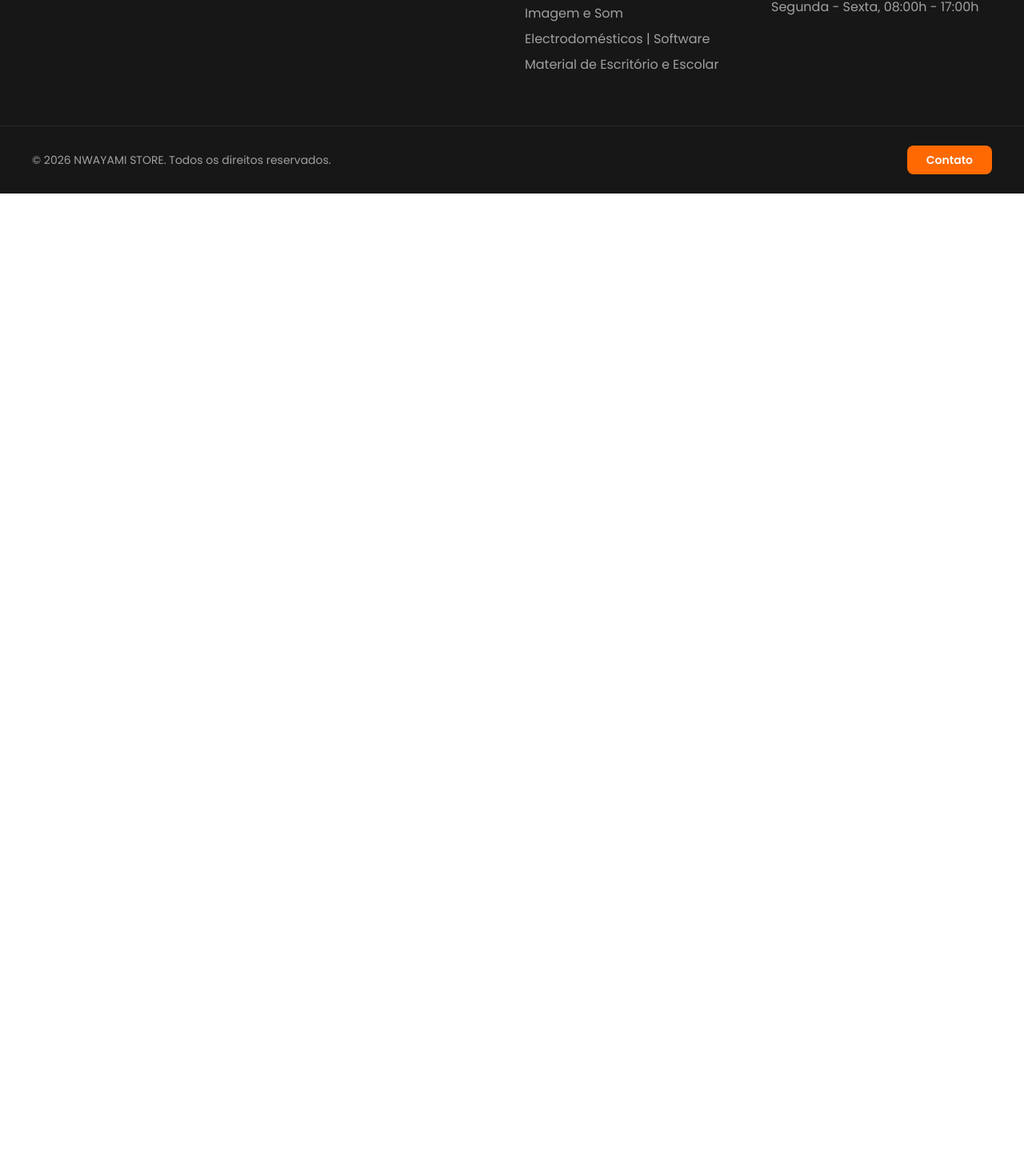
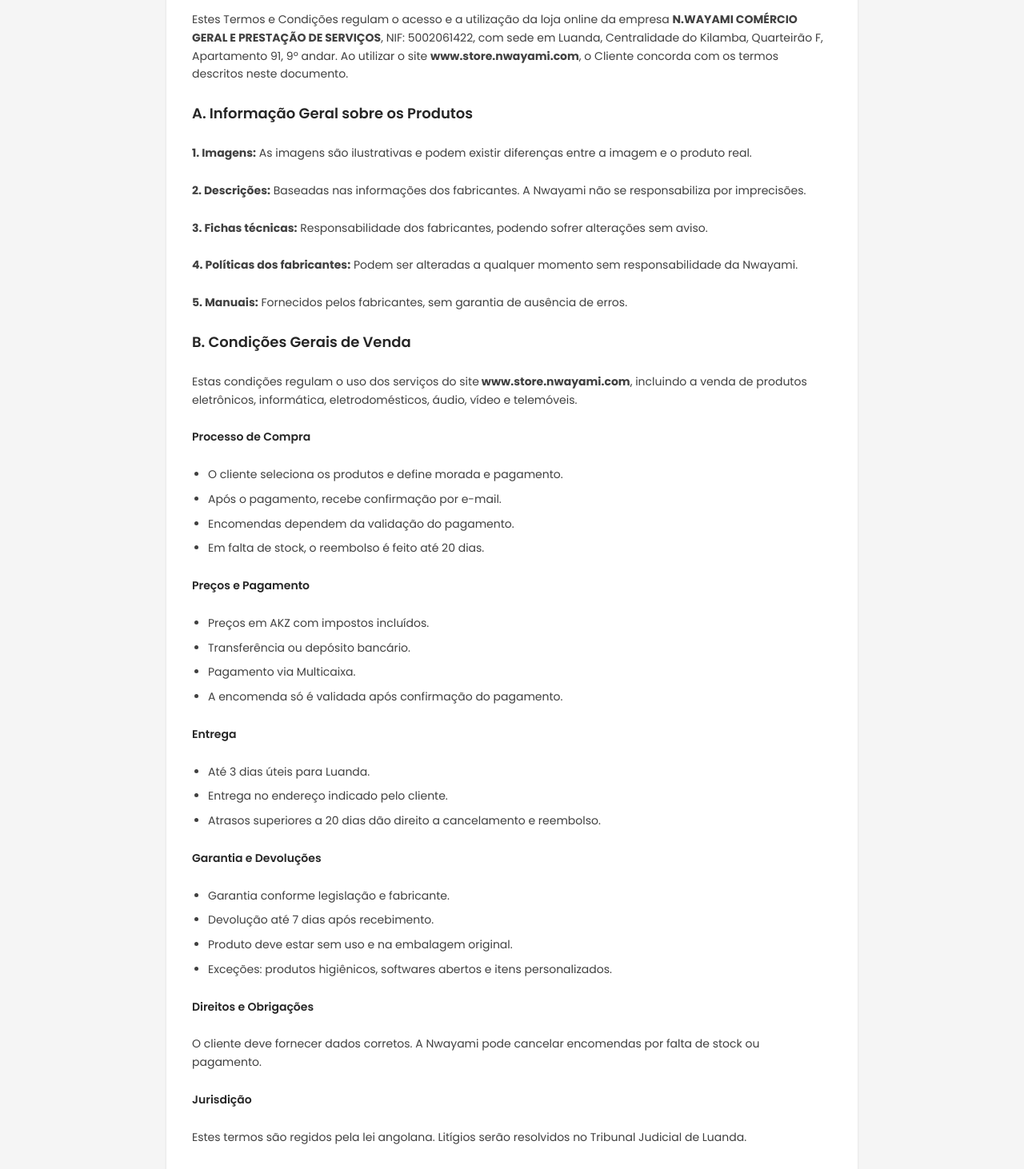
Before and after one commit to nsimba-afonso-nwayami/store-nwayami, a React (Vite) app: page /politica-privacidade in a window 1280 px wide. Shown: the part 279-1741 px from the top of the page at 80% size. Before the commit the page ends 800 px from the top, so only its background shows below. Built offline with nearby package versions, Linux system fonts and the light colour scheme.

Commit message:
Página de política de privacidade feita

```diff
--- a/src/pages/site/PoliticaPrivacidade.jsx
+++ b/src/pages/site/PoliticaPrivacidade.jsx
@@ -4,12 +4,139 @@
 export default function PoliticaPrivacidade() {
   return (
     <>
-      <title>PoliticaPrivacidade | Nwayami Store</title>
+      <title>Política de Privacidade | Nwayami Store</title>
 
-      {/* Header */}
       <Header />
 
-      {/* Footer */}
+      <section className="w-full bg-neutral-100 pt-47 pb-16">
+        <div className="max-w-4xl mx-auto px-4">
+          <h1 className="text-3xl md:text-4xl font-bold text-neutral-800 mb-8">
+            Termos e Condições
+          </h1>
+
+          <div className="bg-white p-6 md:p-8 rounded-xl shadow text-neutral-700 space-y-6 text-sm leading-relaxed">
+            <p>
+              Estes Termos e Condições regulam o acesso e a utilização da loja
+              online da empresa{" "}
+              <strong>N.WAYAMI COMÉRCIO GERAL E PRESTAÇÃO DE SERVIÇOS</strong>,
+              NIF: 5002061422, com sede em Luanda, Centralidade do Kilamba,
+              Quarteirão F, Apartamento 91, 9º andar. Ao utilizar o site{" "}
+              <strong>www.store.nwayami.com</strong>, o Cliente concorda com os
+              termos descritos neste documento.
+            </p>
+
+            <h2 className="text-lg font-semibold text-neutral-800">
+              A. Informação Geral sobre os Produtos
+            </h2>
+
+            <p>
+              <strong>1. Imagens:</strong> As imagens são ilustrativas e podem
+              existir diferenças entre a imagem e o produto real.
+            </p>
+
+            <p>
+              <strong>2. Descrições:</strong> Baseadas nas informações dos
+              fabricantes. A Nwayami não se responsabiliza por imprecisões.
+            </p>
+
+            <p>
+              <strong>3. Fichas técnicas:</strong> Responsabilidade dos
+              fabricantes, podendo sofrer alterações sem aviso.
+            </p>
+
+            <p>
+              <strong>4. Políticas dos fabricantes:</strong> Podem ser alteradas
+              a qualquer momento sem responsabilidade da Nwayami.
+            </p>
+
+            <p>
+              <strong>5. Manuais:</strong> Fornecidos pelos fabricantes, sem
+              garantia de ausência de erros.
+            </p>
+
+            <h2 className="text-lg font-semibold text-neutral-800">
+              B. Condições Gerais de Venda
+            </h2>
+
+            <p>
+              Estas condições regulam o uso dos serviços do site
+              <strong> www.store.nwayami.com</strong>, incluindo a venda de
+              produtos eletrônicos, informática, eletrodomésticos, áudio, vídeo
+              e telemóveis.
+            </p>
+
+            <h3 className="font-semibold text-neutral-800">
+              Processo de Compra
+            </h3>
+
+            <ul className="list-disc pl-5 space-y-2">
+              <li>
+                O cliente seleciona os produtos e define morada e pagamento.
+              </li>
+              <li>Após o pagamento, recebe confirmação por e-mail.</li>
+              <li>Encomendas dependem da validação do pagamento.</li>
+              <li>Em falta de stock, o reembolso é feito até 20 dias.</li>
+            </ul>
+
+            <h3 className="font-semibold text-neutral-800">
+              Preços e Pagamento
+            </h3>
+            <ul className="list-disc pl-5 space-y-2">
+              <li>Preços em AKZ com impostos incluídos.</li>
+              <li>Transferência ou depósito bancário.</li>
+              <li>Pagamento via Multicaixa.</li>
+              <li>A encomenda só é validada após confirmação do pagamento.</li>
+            </ul>
+
+            <h3 className="font-semibold text-neutral-800">Entrega</h3>
+            <ul className="list-disc pl-5 space-y-2">
+              <li>Até 3 dias úteis para Luanda.</li>
+              <li>Entrega no endereço indicado pelo cliente.</li>
+              <li>
+                Atrasos superiores a 20 dias dão direito a cancelamento e
+                reembolso.
+              </li>
+            </ul>
+
+            <h3 className="font-semibold text-neutral-800">
+              Garantia e Devoluções
+            </h3>
+            <ul className="list-disc pl-5 space-y-2">
+              <li>Garantia conforme legislação e fabricante.</li>
+              <li>Devolução até 7 dias após recebimento.</li>
+              <li>Produto deve estar sem uso e na embalagem original.</li>
+              <li>
+                Exceções: produtos higiênicos, softwares abertos e itens
+                personalizados.
+              </li>
+            </ul>
+
+            <h3 className="font-semibold text-neutral-800">
+              Direitos e Obrigações
+            </h3>
+            <p>
+              O cliente deve fornecer dados corretos. A Nwayami pode cancelar
+              encomendas por falta de stock ou pagamento.
+            </p>
+
+            <h3 className="font-semibold text-neutral-800">Jurisdição</h3>
+            <p>
+              Estes termos são regidos pela lei angolana. Litígios serão
+              resolvidos no Tribunal Judicial de Luanda.
+            </p>
+
+            <h2 className="text-lg font-semibold text-neutral-800">Contato</h2>
+            <p>
+              Email: info@store.nwayami.com
+              <br />
+              WhatsApp: (+244) 972 614 886
+              <br />
+              Telefone: (+244) 921 909 103
+            </p>
+          </div>
+        </div>
+      </section>
+
       <Footer />
     </>
   );
```
